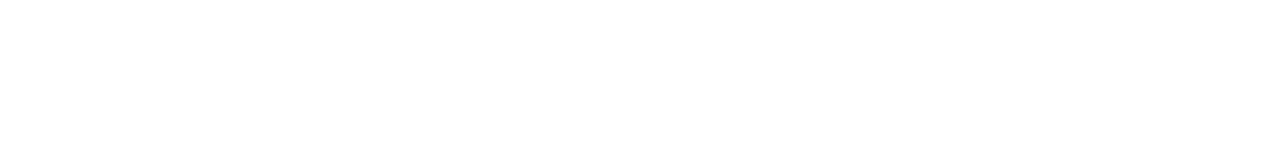
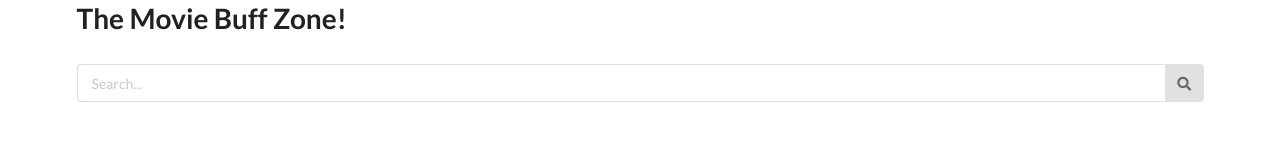
Before and after one commit to codersanc/final-project-movie-buff-zone-codersanc, a plain HTML site: page index.html in a window 1280 px wide. Drawn offline with nearby package versions, Linux system fonts and the light colour scheme.

Commit message:
Added Header and Search bar
Adde HTML code for header and a search bar with button

```diff
--- a/index.html
+++ b/index.html
@@ -6,12 +6,36 @@
     <meta charset="utf-8">
     <!-- Loading SemanticUI CSS -->
     <link rel="stylesheet" href="https://cdnjs.cloudflare.com/ajax/libs/semantic-ui/2.2.14/semantic.min.css" />
+    <!-- Loading up custom fonts -->
+    <link href="https://fonts.googleapis.com/css?family=Pacifico|Roboto" rel="stylesheet" />
     <!-- Loading custom stylesheet -->
-    <link rel="stylesheet" href="css/styles.css">
+    <link rel="stylesheet" href="css/styles.css" />
   </head>
   <body>
     <!-- Main Content -->
-
+    <div id="main-container" class="ui doubling stackable grid container">
+      <!-- Logo Row -->
+      <div class="row">
+        <div id="logo" class="sixteen wide column">
+          <h1>
+            The Movie Buff Zone!
+          </h1>
+        </div>
+      </div>
+      <!-- Search Bar -->
+      <div class="row">
+        <div id="search" class="sixteen wide column">
+          <form id="search-form" action="" method="post">
+            <div class="ui fluid action input">
+              <input type="text" placeholder="Search...">
+              <button class="ui icon button" type="submit">
+                <i class="search icon"></i>
+              </button>
+            </div>
+          </form>
+        </div>
+      </div>
+    </div>
     <!-- Loading up JQuery -->
     <script src="https://code.jquery.com/jquery-3.3.1.min.js" integrity="sha256-FgpCb/KJQlLNfOu91ta32o/NMZxltwRo8QtmkMRdAu8=" crossorigin="anonymous"></script>
     <!-- Loading up JQuery UI -->
```
